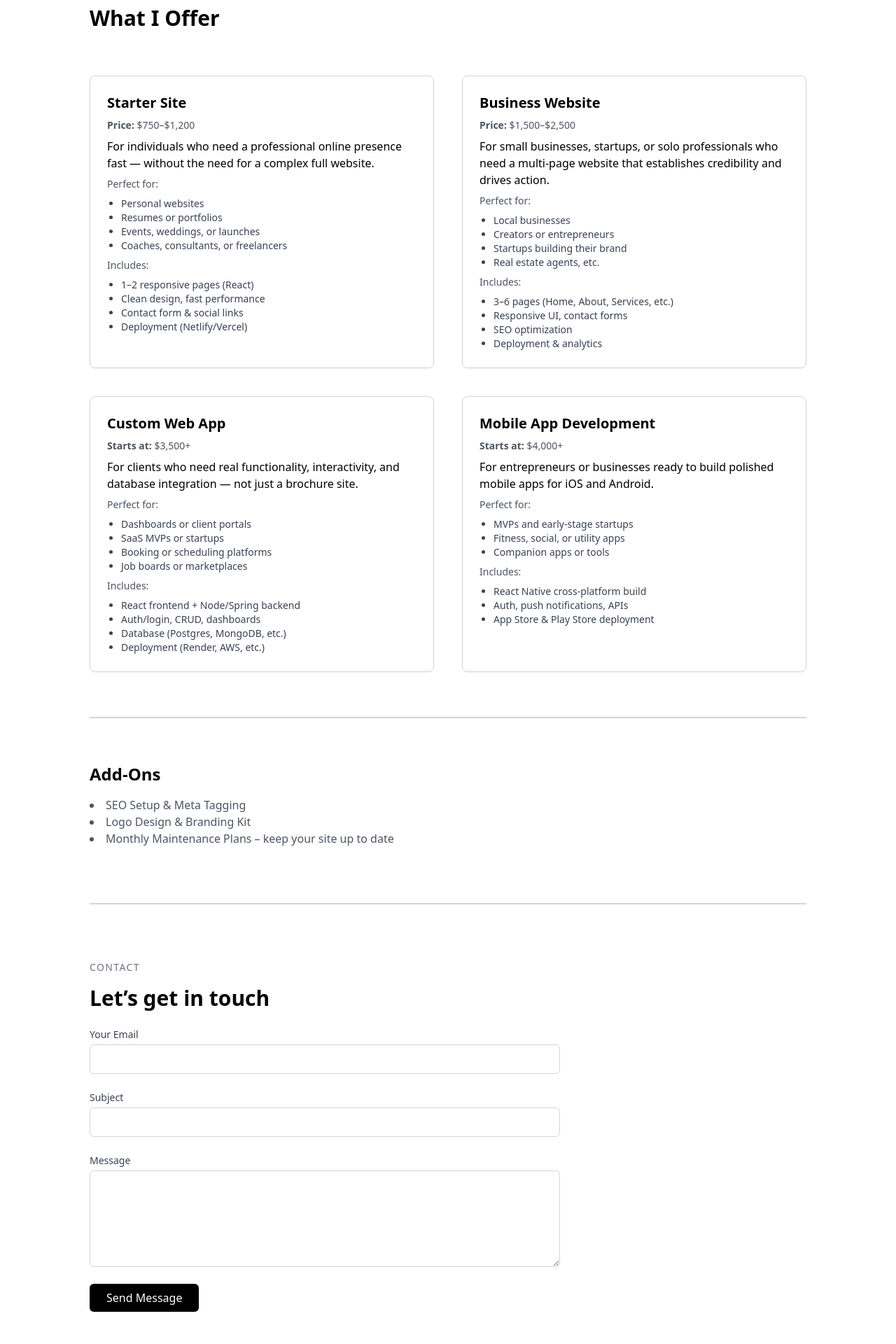
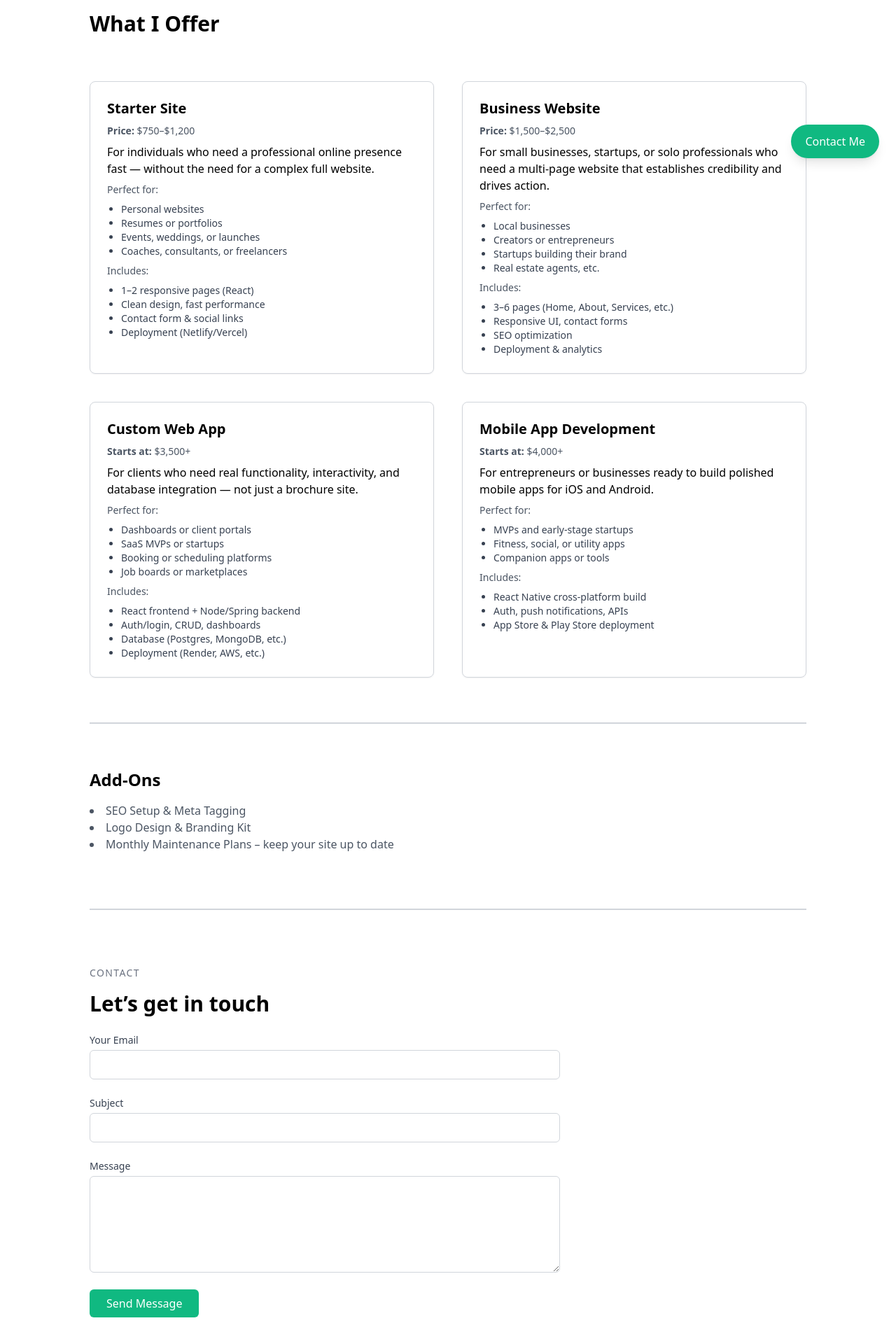
Before and after one commit to wjarvis10/wjarvis-website, a React (Vite) app: page /business in a window 1280 px wide. Shown: the part 550-2470 px from the top of the page at 70% size. Built offline with nearby package versions, Linux system fonts and the light colour scheme.

Commit message:
added contact me button to business page and added accent color

```diff
--- a/src/components/Business.tsx
+++ b/src/components/Business.tsx
@@ -6,9 +6,9 @@ const Business: React.FC = () => {
     <div className="bg-white text-black font-sans">
       <main className="pt-32 px-6 md:px-16 max-w-screen-xl mx-auto space-y-20">
         <section>
-          <div className="text-sm uppercase tracking-widest text-gray-500 mb-4">
+          <h2 className="text-sm uppercase tracking-widest text-gray-500 mb-4">
             Web Design & Development
-          </div>
+          </h2>
           <h1 className="text-4xl md:text-5xl font-bold mb-6 leading-tight">
             Custom websites and apps <br /> built to perform.
           </h1>
@@ -21,7 +21,7 @@ const Business: React.FC = () => {
 
         <section className="space-y-16 pt-20 border-t-2 border-gray-300">
           <div>
-            <h2 className="text-sm uppercase tracking-widest text-gray-500 mb-2">
+            <h2 className="text-sm uppercase tracking-widest text-gray-500 mb-4">
               Core Packages
             </h2>
             <h3 className="text-3xl font-bold">What I Offer</h3>
@@ -147,6 +147,15 @@ const Business: React.FC = () => {
         {/* Reused Contact Form */}
         <Contact />
       </main>
+      <button
+        onClick={() => {
+          const section = document.getElementById("contact");
+          section?.scrollIntoView({ behavior: "smooth" });
+        }}
+        className="fixed bottom-6 right-6 z-50 bg-emerald-500 hover:bg-emerald-600 text-white px-5 py-3 rounded-full shadow-lg hover:bg-gray-800 transition"
+      >
+        Contact Me
+      </button>
     </div>
   );
 };
--- a/src/components/Contact.tsx
+++ b/src/components/Contact.tsx
@@ -94,7 +94,7 @@ const Contact: React.FC = () => {
         </div>
         <button
           type="submit"
-          className="bg-black text-white px-6 py-2 rounded-md hover:bg-gray-800 transition"
+          className="bg-emerald-500 hover:bg-emerald-600 text-white px-6 py-2 rounded-md hover:bg-gray-800 transition"
         >
           Send Message
         </button>
--- a/src/components/Projects.tsx
+++ b/src/components/Projects.tsx
@@ -44,7 +44,7 @@ const projects: Project[] = [
 const Projects: React.FC = () => {
   return (
     <section id="projects" className="py-20 space-y-24">
-      <div className="text-sm uppercase tracking-widest text-gray-500">
+      <div className="text-sm uppercase tracking-widest text-gray-500 mb-4">
         Projects
       </div>
       {projects.map((project, index) => (
@@ -66,7 +66,7 @@ const Projects: React.FC = () => {
             <p className="text-gray-700 mb-2">{project.description}</p>
             <p className="text-gray-500 text-sm mb-4">{project.details}</p>
             <div>
-              <span className="text-xs uppercase text-gray-400 tracking-wider">
+              <span className="text-xs uppercase font-medium text-emerald-600 tracking-wider">
                 Technologies Used:
               </span>
               <ul className="flex flex-wrap mt-1 gap-2 text-sm text-gray-600">
```
